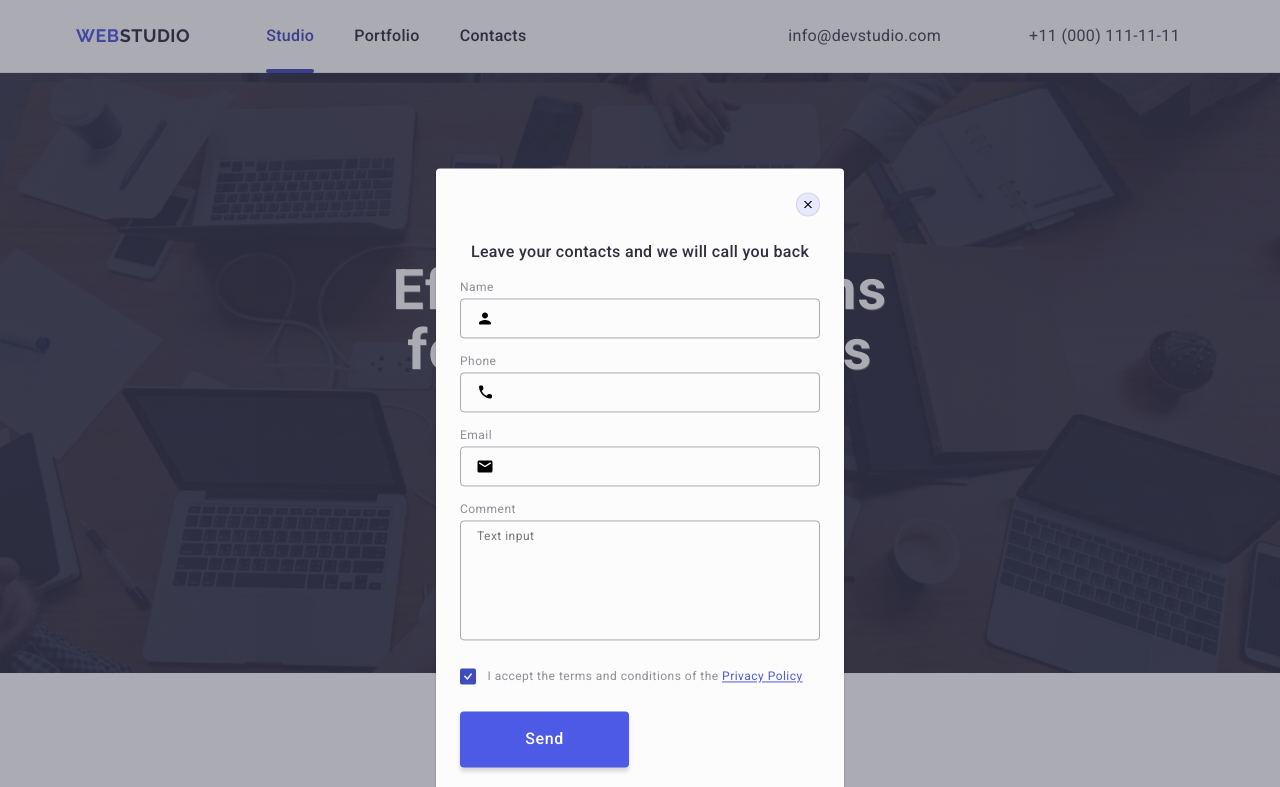
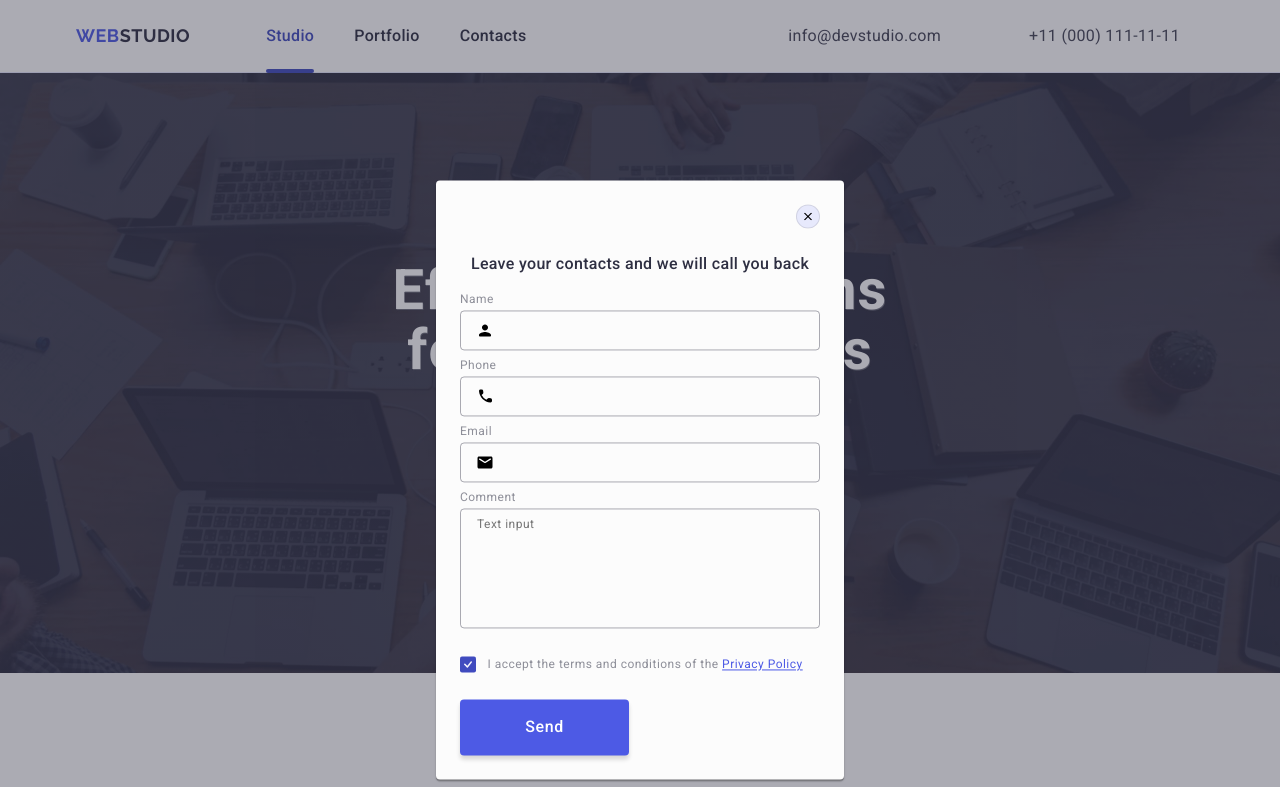
Before and after one commit to olha12melnychuk/goit-markup-hw-05, a plain HTML site: page index.html in a window 1280 px wide. Shown: the top 787 px of the page. Drawn offline with nearby package versions, Linux system fonts and the light colour scheme.

Commit message:
fix fix(

```diff
--- a/css/styles.css
+++ b/css/styles.css
@@ -647,7 +647,10 @@ fill: #ffffff;
 }
 
 .field-wraper {
-margin-bottom: 16px;
+margin-bottom: 8px;
+}
+.textarea-wraper {
+  margin-bottom: 16px;
 }
 
 .input-wraper {
--- a/index.html
+++ b/index.html
@@ -461,7 +461,7 @@
             </svg>
           </div>
         </div>
-        <div class="field-wraper">
+        <div class="field-wraper textarea-wraper">
           <label class="field-name" for="user-comment">Comment</label>
           <textarea class="textarea-field" id="user-comment" name="user-comment" rows="5"
             placeholder="Text input"></textarea>
```
